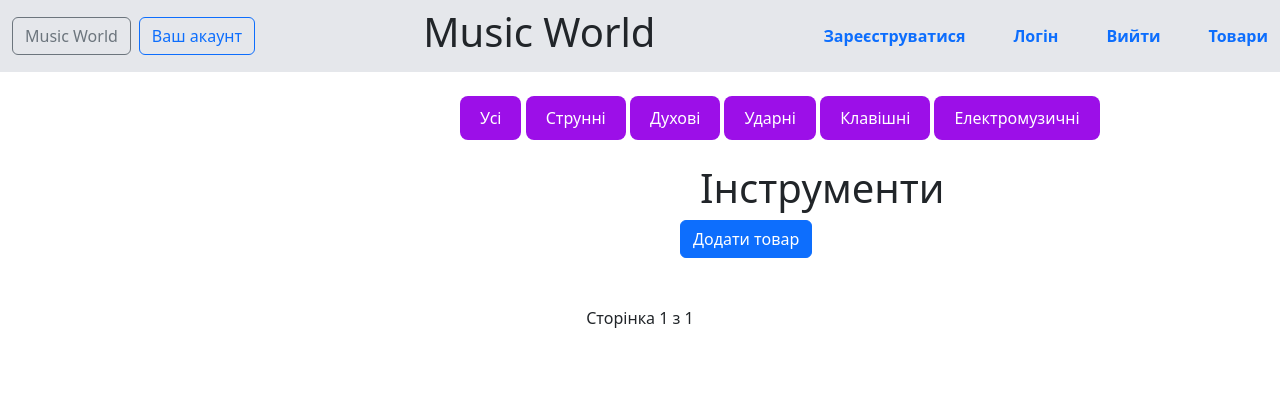
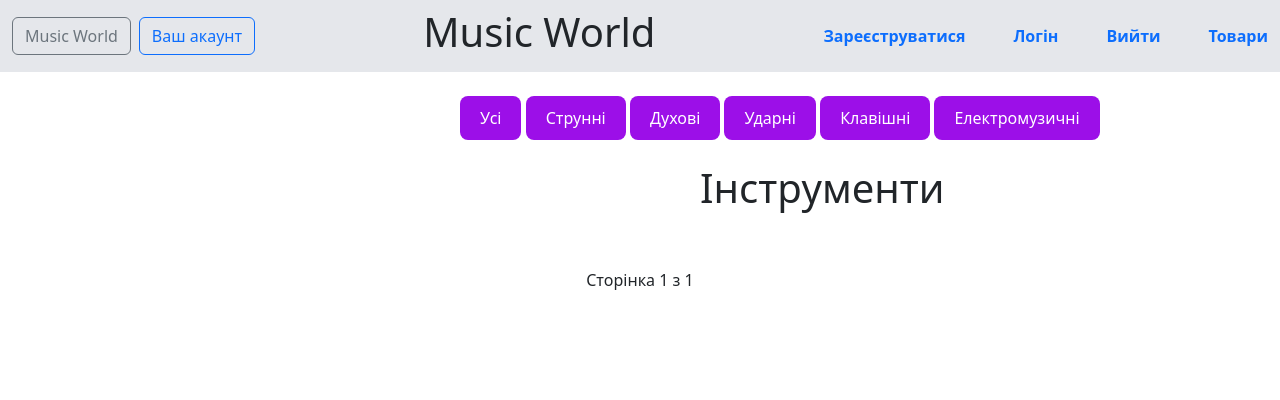
Before and after one commit to poh-3qwer/Personal_project, a Django app: page /instruments-filter/1/ in a window 1280 px wide. Shown: the top 400 px of the page. Run offline with Django 5.2, Linux system fonts and the light colour scheme; data that the repository does not hold is empty; style sheets or scripts are compiled from the project's sources; some libraries are stand-ins or nearby versions.

Commit message:
Hotfix 2

```diff
--- a/templates/menu/instruments_filter.html
+++ b/templates/menu/instruments_filter.html
@@ -15,8 +15,8 @@
     {% endif %}
 
     <div class="ms-[680px]">
-        <a role="button" class="btn btn-primary" href="{% url 'add-instrument' %}">Додати товар</a>
         {% if user.is_authenticated and basket %}
+            <a role="button" class="btn btn-primary" href="{% url 'add-instrument' %}">Додати товар</a>
             <a role="button" class="btn btn-primary" href="{% url 'basket-items-list' basket_id=basket.pk %}">🛒</a>
         {% endif %}
     </div>
```
